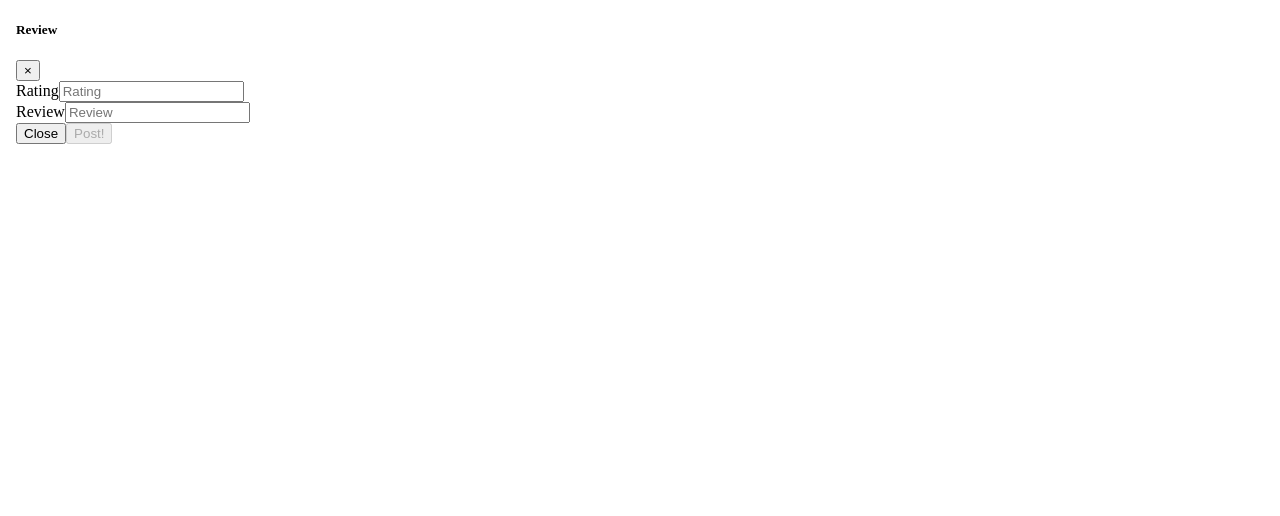
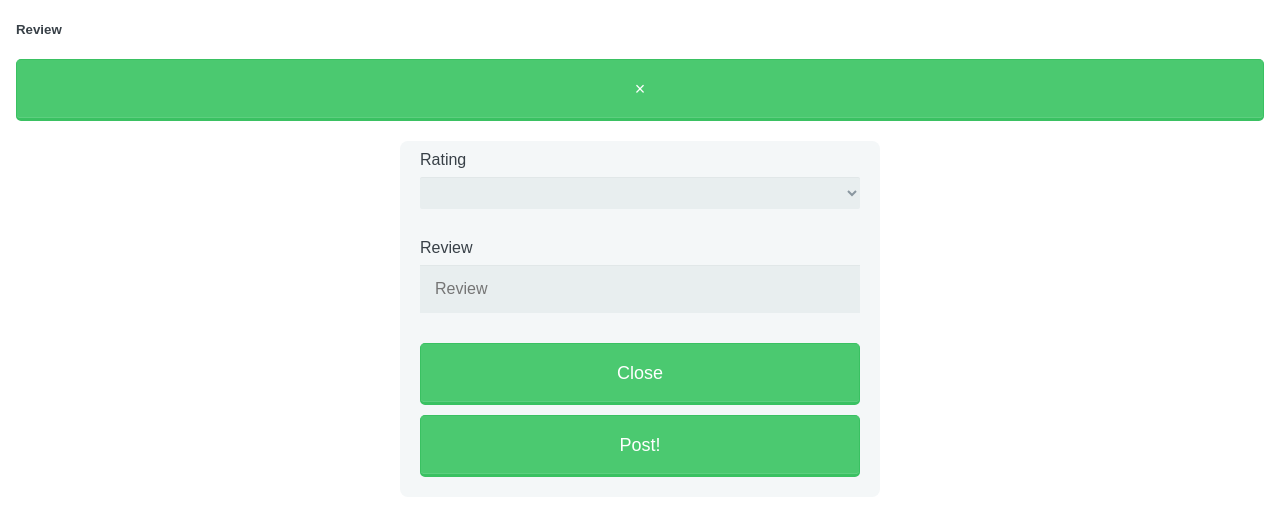
Before and after one commit to dariap96/GoodMeal, an Angular app in the folder src/webapp-src/: page /recipe_review/1 in a window 1280 px wide. Shown: the top 516 px of the page. Built offline with nearby package versions, Linux system fonts and the light colour scheme; no server answers.

Commit message:
Better view

```diff
--- a/src/webapp-src/src/app/home/home.component.css
+++ b/src/webapp-src/src/app/home/home.component.css
@@ -147,3 +147,8 @@ body {
 .custom-dropdown::after {
     color: rgba(0,0,0,.4);
 }
+
+a[href] {
+    color: #2196F3;
+    text-decoration: none;
+}
--- a/src/webapp-src/src/app/home/home.component.html
+++ b/src/webapp-src/src/app/home/home.component.html
@@ -1,75 +1,5 @@
 <!DOCTYPE html>
 <html>
-<<<<<<< HEAD
-    <head>
-        <link rel="stylesheet" href="https://cdnjs.cloudflare.com/ajax/libs/font-awesome/4.7.0/css/font-awesome.min.css">
-        <title>GoodMeal - Home Page</title>
-    </head>
-
-    <body>
-
-        <div class="topnav">
-            <a class="active" href="#home">Home</a>
-            <a href="#about">About</a>
-            <a href="#contact">Contact</a>
-            <input type="text" placeholder="search your fav recipe...">
-        </div>
-
-        <div style="padding-left:10px">
-            <h2>Recipe search</h2>
-            <p>You are able to choose as many values for each filter as you want</p>
-        </div>
-
-        <div style="padding-left:10px">
-        <span class="custom-dropdown big"> <!--надо сделать их все одного размера-->
-
-         Meal:  <select #meal (change)="selectChangeHandlerMeal($event)" name="meal">
-                    <option value="default">  </option>
-                    <option *ngFor="let meal of mealsList.data" [value]="meal.id">{{meal.attributes.type}}</option>
-                </select>
-        <p> You've selected: {{selectedMeal}}</p>  <!--выдает объект типа object-->
-
-
-         Dish: <select #dish (change)="selectChangeHandlerDish($event)" name="dish">
-                   <option value="default">  </option>
-                   <option *ngFor="let dish of dishesList.data" [value]="dish.id">{{dish.attributes.type}}</option>
-               </select>
-         <p> You've selected: {{selectedDish}}</p> <!--выдает объект типа object-->
-
-         Cuisine: <select #cuisine (change)="selectChangeHandlerCuisine($event)" name="cuisine">
-                   <option value="default">  </option>
-                   <option *ngFor="let cuisine of cuisinesList.data" [value]="cuisine.id">{{cuisine.attributes.type}}</option>
-               </select>
-         <p> You've selected: {{selectedCuisine}}</p> <!--выдает объект типа object-->
-
-        </span>
-        <br><br>
-            <input type="submit" name="Submit" value="Submit" (click)="selectClickHandlerRecipe()">
-        </div>
-
-        <div class="card my-5">
-            <div class="card-body">
-                <table class="table table-bordered table-striped">
-                    <thead class="thead-dark">
-                    <tr>
-                        <th scope="col">#</th>
-                        <th scope="col">Name</th>
-                      <!--  <th scope="col">Email</th> -->
-                    </tr>
-                    </thead>
-                    <tbody>
-                    <tr *ngFor="let recipe of visibleRecipes.data">
-                        <td>{{ recipe.id }}</td>
-                        <td><a href="http://localhost:4200/recipe-card/{{recipe.id}}">{{ recipe.attributes.name }}</a></td>
-                      <!--  <td><a href="mailto:{{ user.email }}">{{ user.email }}</a></td> -->
-                    </tr>
-                    </tbody>
-                </table>
-            </div>
-        </div>
-
-    </body>
-=======
 <head>
 <meta name="viewport" content="width=device-width, initial-scale=1">
 <link rel="stylesheet" href="https://cdnjs.cloudflare.com/ajax/libs/font-awesome/4.7.0/css/font-awesome.min.css">
@@ -150,5 +80,4 @@
 </div>
 
 </body>
->>>>>>> angular
 </html>
--- a/src/webapp-src/src/app/recipe-card/recipe-card.component.css
+++ b/src/webapp-src/src/app/recipe-card/recipe-card.component.css
@@ -148,3 +148,12 @@ input[type=submit] {
     margin: 4px 2px;
     cursor: pointer;
 }
+
+a[href] {
+    color: #2196F3;
+    text-decoration: none;
+}
+
+#recipe_review {
+    color: #008000;
+}
--- a/src/webapp-src/src/app/recipe-card/recipe-card.component.html
+++ b/src/webapp-src/src/app/recipe-card/recipe-card.component.html
@@ -25,8 +25,8 @@
         <img src="{{ recipeImg }}" class="user-img" />
         <p>Cook time: {{ recipeCookTime }} min.</p>
         <p>Description: {{ recipeDescr }}</p>
-        <p>{{ rating }}</p>
-        <a href="http://localhost:4200/recipe_review/{{ recipeId }}">Rate</a>
+        <p>{{ PrintRating() }}</p>
+        <a id="recipe_review" href="http://localhost:4200/recipe_review/{{ recipeId }}">Rate</a>
     </div>
 
     <div class="ingridients">
--- a/src/webapp-src/src/app/recipe-card/recipe-card.component.ts
+++ b/src/webapp-src/src/app/recipe-card/recipe-card.component.ts
@@ -44,4 +44,12 @@ export class RecipeCardComponent implements OnInit {
             }
         )
     }
+
+    PrintRating() {
+        if (this.rating == null) {
+            return 'Not rated';
+        }
+
+        return 'Rating: ' + this.rating.toString();
+    }
 }
--- a/src/webapp-src/src/app/restapi.service.ts
+++ b/src/webapp-src/src/app/restapi.service.ts
@@ -1,6 +1,7 @@
 import { Injectable } from '@angular/core';
-import { HttpClient, HttpHeaders} from '@angular/common/http';
+import {HttpClient, HttpErrorResponse, HttpHeaders} from '@angular/common/http';
 import {ConvertUser, User} from './model/User'
+import {RecipeRating} from "./model/RecipeRating";
 
 const httpOptions = {
     headers: new HttpHeaders({ 'Content-Type': 'application/json' })
@@ -80,11 +81,14 @@ export class RestapiService {
 
     getRecipeRatingById(id: number) {
         let headers = this.authHeader;
-        return this.http.get('http://localhost:4200/recipe_rating/' + id, {headers, responseType: 'text' as 'json'});
+        return this.http.get('http://localhost:4200/recipe_review/' + id, {headers, responseType: 'text' as 'json'});
     }
 
-    addRating(user: User) {
-        return this.http.post<User[]>('http://localhost:4200/register', user);
+    addRating(rating: RecipeRating) {
+        console.log("1")
+        console.log(rating)
+        return this.http.post<RecipeRating[]>(
+            'http://localhost:4200/recipe_review/new_recipe_review', rating);
     }
 
     getUserInfo() {
--- a/src/webapp-src/src/app/review/review.component.css
+++ b/src/webapp-src/src/app/review/review.component.css
@@ -0,0 +1,115 @@
+*, *:before, *:after {
+    -moz-box-sizing: border-box;
+    -webkit-box-sizing: border-box;
+    box-sizing: border-box;
+}
+
+body {
+    font-family: 'Nunito', sans-serif;
+    color: #384047;
+}
+
+form {
+    max-width: 300px;
+    margin: 10px auto;
+    padding: 10px 20px;
+    background: #f4f7f8;
+    border-radius: 8px;
+}
+
+h1 {
+    margin: 0 0 30px 0;
+    text-align: center;
+}
+
+
+input[type="text"],
+input[type="password"],
+input[type="text"],
+input[type="text"],
+input[type="email"],
+input[type="date"],
+textarea,
+
+select {
+    background: rgba(255,255,255,0.1);
+    border: none;
+    font-size: 16px;
+    height: auto;
+    margin: 0;
+    outline: 0;
+    padding: 15px;
+    width: 100%;
+    background-color: #e8eeef;
+    color: #8a97a0;
+    box-shadow: 0 1px 0 rgba(0,0,0,0.03) inset;
+    margin-bottom: 30px;
+}
+
+input[type="radio"],
+input[type="checkbox"] {
+    margin: 0 4px 8px 0;
+}
+
+select {
+    padding: 6px;
+    height: 32px;
+    border-radius: 2px;
+}
+
+button {
+    padding: 19px 39px 18px 39px;
+    color: #FFF;
+    background-color: #4bc970;
+    font-size: 18px;
+    text-align: center;
+    font-style: normal;
+    border-radius: 5px;
+    width: 100%;
+    border: 1px solid #3ac162;
+    border-width: 1px 1px 3px;
+    box-shadow: 0 -1px 0 rgba(255,255,255,0.1) inset;
+    margin-bottom: 10px;
+}
+
+fieldset {
+    margin-bottom: 30px;
+    border: none;
+}
+
+legend {
+    font-size: 1.4em;
+    margin-bottom: 10px;
+}
+
+label {
+    display: block;
+    margin-bottom: 8px;
+}
+
+label.light {
+    font-weight: 300;
+    display: inline;
+}
+
+.number {
+    background-color: #5fcf80;
+    color: #fff;
+    height: 30px;
+    width: 30px;
+    display: inline-block;
+    font-size: 0.8em;
+    margin-right: 4px;
+    line-height: 30px;
+    text-align: center;
+    text-shadow: 0 1px 0 rgba(255,255,255,0.2);
+    border-radius: 100%;
+}
+
+@media screen and (min-width: 480px) {
+
+    form {
+        max-width: 480px;
+    }
+
+}
--- a/src/webapp-src/src/app/review/review.component.html
+++ b/src/webapp-src/src/app/review/review.component.html
@@ -15,10 +15,21 @@
                     </button>
                 </div>
                 <div class="modal-body">
-                    <form #addForm="ngForm" (ngSubmit)="addReview(addForm)">
+                    <form #addForm="ngForm">
                         <div class="form-group">
                             <label for="rating">Rating</label>
-                            <input type="number" ngModel name="rating" class="form-control" id="rating" placeholder="Rating" required>
+                            <select ngModel name="rating" class="form-control" id="rating" required>
+                                <option [value]="1">1</option>
+                                <option [value]="2">2</option>
+                                <option [value]="3">3</option>
+                                <option [value]="4">4</option>
+                                <option [value]="5">5</option>
+                                <option [value]="6">6</option>
+                                <option [value]="7">7</option>
+                                <option [value]="8">8</option>
+                                <option [value]="9">9</option>
+                                <option [value]="10">10</option>
+                            </select>
                         </div>
                         <div class="form-group">
                             <label for="review">Review</label>
@@ -26,7 +37,7 @@
                         </div>
                         <div class="modal-footer">
                             <button type="button" id="add-review" class="btn btn-secondary" data-dismiss="modal">Close</button>
-                            <button [disabled]="addForm.invalid" type="submit" class="btn btn-primary" >Post!</button>
+                            <button [disabled]="addForm.invalid" class="btn btn-primary" (click)="addReview(addForm)">Post!</button>
                         </div>
                     </form>
                 </div>
--- a/src/webapp-src/src/app/review/review.component.ts
+++ b/src/webapp-src/src/app/review/review.component.ts
@@ -4,6 +4,7 @@ import {ActivatedRoute, Router} from '@angular/router';
 import { NgForm } from '@angular/forms';
 import {ConvertUser, User} from '../model/User'
 import { HttpErrorResponse } from '@angular/common/http';
+import {RecipeRating} from "../model/RecipeRating";
 
 @Component({
     selector: 'app-review',
@@ -27,6 +28,16 @@ export class ReviewComponent implements OnInit {
 
     public addReview(addForm: NgForm): void {
         document.getElementById('add-review').click();
+        console.log(addForm.value);
+        this.service.addRating(addForm.value).subscribe(
+            (response: RecipeRating[]) => {
+
+            }
+            ,
+            (error: HttpErrorResponse) => {
+                console.log(error)
+            })
+        ;
     }
 
 
--- a/src/webapp-src/src/proxy.conf.json
+++ b/src/webapp-src/src/proxy.conf.json
@@ -21,7 +21,7 @@
     "logLevel": "debug"
   },
 
-  "/new_rating/*": {
+  "/recipe_review/new_recipe_review": {
     "target": "http://localhost:8080",
     "secure": false,
     "logLevel": "debug"
```
Also changed, not shown: src/webapp-src/src/app/registration/registration.component.css (line endings or trailing spaces), 1 other file (tests, documents, lock files or other folders).
